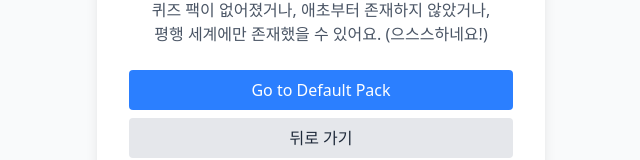
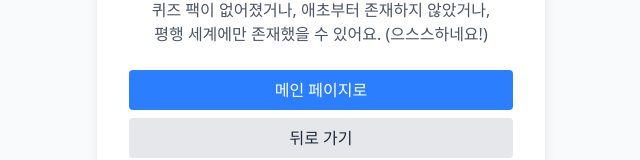
Before and after one commit to puilp0502/sqbot-js, a React (Vite) app in the folder client/: page /editor/new in a window 1280 px wide. Shown: the part 384-544 px from the top of the page, without its empty margins (319-959 px from the left). Built offline with nearby package versions, Linux system fonts and the light colour scheme; sample sign-in values are in the browser's storage.

Commit message:
chore: fix error page

```diff
--- a/client/src/components/EditorErrorBoundary.tsx
+++ b/client/src/components/EditorErrorBoundary.tsx
@@ -41,10 +41,9 @@ export function EditorErrorBoundary() {
                     <div className="flex flex-col space-y-2">
                         <button
                             className="px-4 py-2 bg-blue-500 text-white rounded hover:bg-blue-600 transition-colors"
-                            onClick={() =>
-                                navigate("/editor/wumpus-touch-green-grass")}
+                            onClick={() => navigate("/")}
                         >
-                            Go to Default Pack
+                            메인 페이지로
                         </button>
                         <button
                             className="px-4 py-2 bg-gray-200 text-gray-800 rounded hover:bg-gray-300 transition-colors"
```
